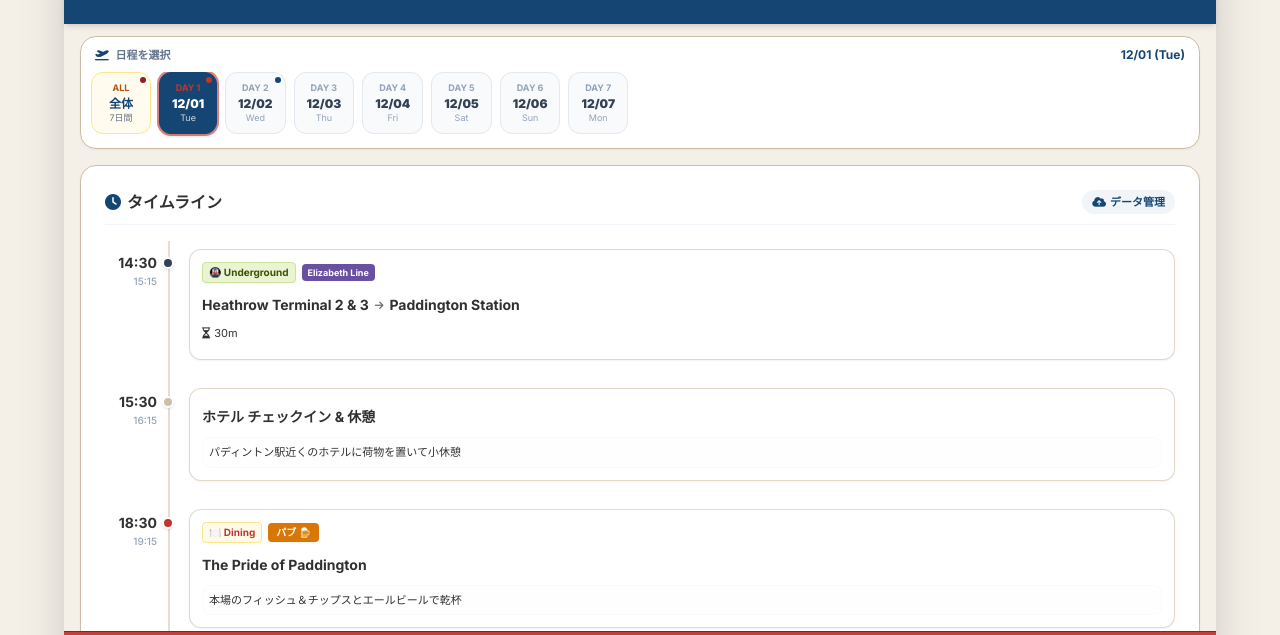
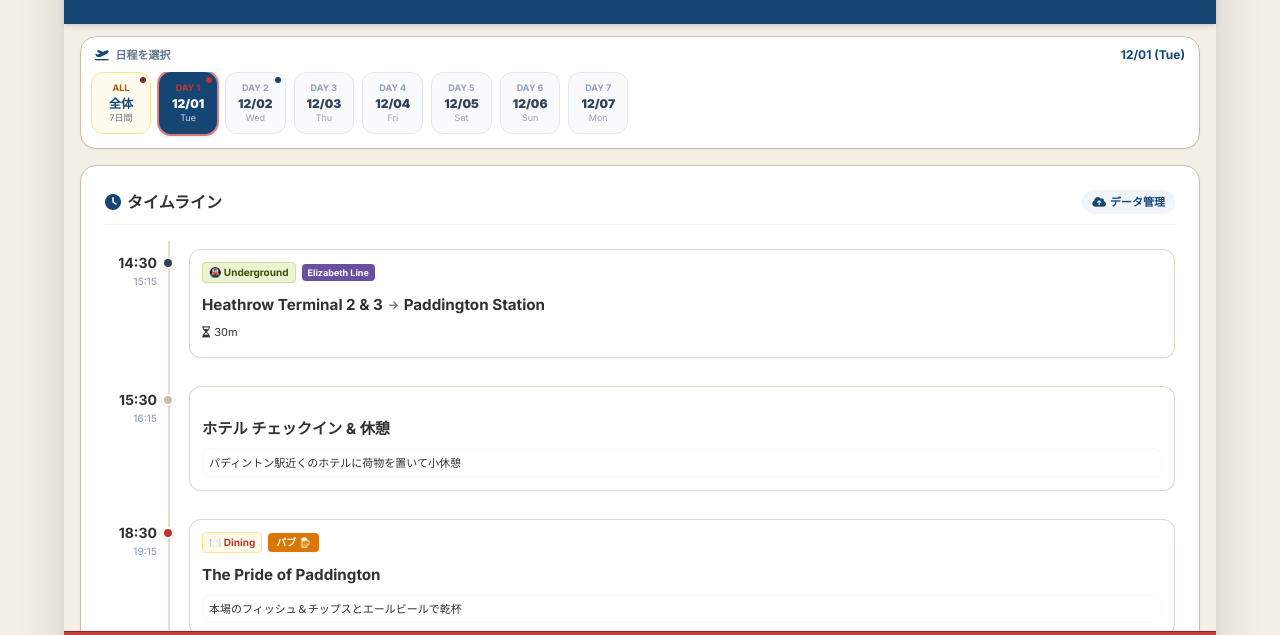
Before and after one commit to huneyhuney0507-ux/UK-TRIP-DASHBOARD, a plain HTML site: page index.html in a window 1280 px wide. Shown: the part 88-723 px from the top of the page. Drawn offline with nearby package versions, Linux system fonts and the light colour scheme.

Commit message:
Update index.html

```diff
--- a/index.html
+++ b/index.html
@@ -1524,21 +1524,20 @@
             if (item.category === 'sightseeing') {
                 dotColor = 'bg-slate-500';
                 const sightseeingBadge = `<span class="text-[10px] font-bold px-1.5 py-0.5 rounded bg-slate-100 text-slate-700 border border-slate-200 shadow-sm">🏛️ Sightseeing</span>`;
-                // Keep only the second badge (dayTagHtml if present) and remove the duplicated dayTagHtml from the first position
-                badgeHtml = `<div class="flex items-center gap-1.5 flex-wrap mb-1.5">${sightseeingBadge}</div>`;
-                titleHtml = `<h4 class="font-bold ${textColorClass} text-xs sm:text-sm leading-snug" style="${textStyle}">${window.escapeHtml(item.spot)}</h4>`;
+                badgeHtml = `<div class="flex items-center gap-1.5 flex-wrap mb-1.5">${sightseeingBadge} ${dayTagHtml}</div>`;
+                titleHtml = `<h4 class="font-bold ${textColorClass} text-[13.2px] sm:text-[15.2px] leading-snug" style="${textStyle}">${window.escapeHtml(item.spot)}</h4>`;
                 detailsHtml = `
-                    ${item.action ? `<p class="text-[11px] ${textColorClass} mt-2.5 bg-slate-50/40 p-2 rounded-xl border border-slate-100/60 whitespace-pre-wrap" style="${textStyle}">${window.escapeHtml(item.action)}</p>` : ''}
-                    ${item.memo ? `<p class="text-[11px] ${textColorClass} mt-2.5 bg-slate-50/40 p-2 rounded-xl border border-slate-100/60 whitespace-pre-wrap" style="${textStyle}">${window.escapeHtml(item.memo)}</p>` : ''}
+                    ${item.action ? `<p class="text-[11px] ${textColorClass} mt-2 bg-slate-50/40 p-2 rounded-xl border border-slate-100/60 whitespace-pre-wrap" style="${textStyle}">${window.escapeHtml(item.action)}</p>` : ''}
+                    ${item.memo ? `<p class="text-[11px] ${textColorClass} mt-2 bg-slate-50/40 p-2 rounded-xl border border-slate-100/60 whitespace-pre-wrap" style="${textStyle}">${window.escapeHtml(item.memo)}</p>` : ''}
                 `;
             } else if (item.category === 'dining') {
                 dotColor = 'bg-ukgold';
                 const dType = item.dineType || 'Breakfast';
                 const diningMainBadge = `<span class="text-[10px] font-bold px-1.5 py-0.5 rounded bg-amber-50 text-ukgold border border-amber-200">🍽️ Dining</span>`;
                 const diningSubBadge = `<span class="text-[10px] font-bold px-2 py-0.5 rounded ${window.getDiningBadgeColor(dType)} shadow-sm">${window.escapeHtml(dType)}</span>`;
-                badgeHtml = `<div class="flex items-center gap-1.5 flex-wrap mb-1.5">${diningMainBadge} ${diningSubBadge}</div>`;
-                titleHtml = `<h4 class="font-bold ${textColorClass} text-xs sm:text-sm leading-snug pt-0" style="${textStyle}">${window.escapeHtml(item.name)}</h4>`;
-                detailsHtml = item.memo ? `<p class="text-[11px] ${textColorClass} mt-2.5 bg-slate-50/20 p-1.5 rounded-lg border border-slate-100/40 whitespace-pre-wrap pb-[5.5px]" style="${textStyle}">${window.escapeHtml(item.memo)}</p>` : `<div class="pb-[5.5px]"></div>`;
+                badgeHtml = `<div class="flex items-center gap-1.5 flex-wrap mb-1.5">${diningMainBadge} ${diningSubBadge} ${dayTagHtml}</div>`;
+                titleHtml = `<h4 class="font-bold ${textColorClass} text-[13.2px] sm:text-[15.2px] leading-snug pt-0" style="${textStyle}">${window.escapeHtml(item.name)}</h4>`;
+                detailsHtml = item.memo ? `<p class="text-[11px] ${textColorClass} mt-2 bg-slate-50/20 p-1.5 rounded-lg border border-slate-100/40 whitespace-pre-wrap pb-[4.5px]" style="${textStyle}">${window.escapeHtml(item.memo)}</p>` : `<div class="pb-[4.5px]"></div>`;
             } else if (item.category === 'transport') {
                 dotColor = 'bg-slate-700';
                 const modeEmojis = {
@@ -1566,23 +1565,23 @@
                     }
                 }
 
-                badgeHtml = `<div class="flex items-center gap-1.5 flex-wrap mb-1.5">${modeBadge}</div>`;
+                badgeHtml = `<div class="flex items-center gap-1.5 flex-wrap mb-1.5">${modeBadge} ${dayTagHtml}</div>`;
 
                 const routeDisplay = item.transferAt
                     ? `<span>${window.escapeHtml(item.from)}</span> <i class="fa-solid fa-arrow-right text-[9px] opacity-60"></i> <span class="bg-amber-100/80 text-amber-900 px-1.5 py-0.5 rounded font-bold">${window.escapeHtml(item.transferAt)}</span> <i class="fa-solid fa-arrow-right text-[9px] opacity-60"></i> <span>${window.escapeHtml(item.to)}</span>`
                     : `<span>${window.escapeHtml(item.from)}</span> <i class="fa-solid fa-arrow-right text-[10px] opacity-70"></i> <span>${window.escapeHtml(item.to)}</span>`;
 
                 titleHtml = `
-                    <h4 class="font-bold ${textColorClass} text-xs sm:text-sm flex items-center gap-1.5 flex-wrap leading-snug pt-0" style="${textStyle}">
+                    <h4 class="font-bold ${textColorClass} text-[13.2px] sm:text-[15.2px] flex items-center gap-1.5 flex-wrap leading-snug pt-0" style="${textStyle}">
                         ${routeDisplay}
                     </h4>
                 `;
-                detailsHtml = item.duration ? `<p class="text-[11px] ${textColorClass} mt-2.5 pb-[5.5px]" style="${textStyle}"><i class="fa-regular fa-hourglass-half mr-1"></i>${window.escapeHtml(item.duration)}</p>` : `<div class="pb-[5.5px]"></div>`;
+                detailsHtml = item.duration ? `<p class="text-[11px] ${textColorClass} mt-2 pb-[4.5px]" style="${textStyle}"><i class="fa-regular fa-hourglass-half mr-1"></i>${window.escapeHtml(item.duration)}</p>` : `<div class="pb-[4.5px]"></div>`;
             } else {
                 dotColor = 'bg-uksidewalk';
                 badgeHtml = dayTagHtml ? `<div class="flex items-center gap-1.5 flex-wrap mb-1.5">${dayTagHtml}</div>` : '';
-                titleHtml = `<h4 class="font-bold ${textColorClass} text-xs sm:text-sm leading-snug pt-1.5" style="${textStyle}">${window.escapeHtml(item.title)}</h4>`;
-                detailsHtml = item.memo ? `<p class="text-[11px] ${textColorClass} mt-2.5 bg-slate-50/20 p-1.5 rounded-lg border border-slate-100/40 whitespace-pre-wrap" style="${textStyle}">${window.escapeHtml(item.memo)}</p>` : '';
+                titleHtml = `<h4 class="font-bold ${textColorClass} text-[13.2px] sm:text-[15.2px] leading-snug pt-5" style="${textStyle}">${window.escapeHtml(item.title)}</h4>`;
+                detailsHtml = item.memo ? `<p class="text-[11px] ${textColorClass} mt-2 bg-slate-50/20 p-1.5 rounded-lg border border-slate-100/40 whitespace-pre-wrap" style="${textStyle}">${window.escapeHtml(item.memo)}</p>` : '';
             }
 
             let endTimeStr = item.endTime || '';
```
